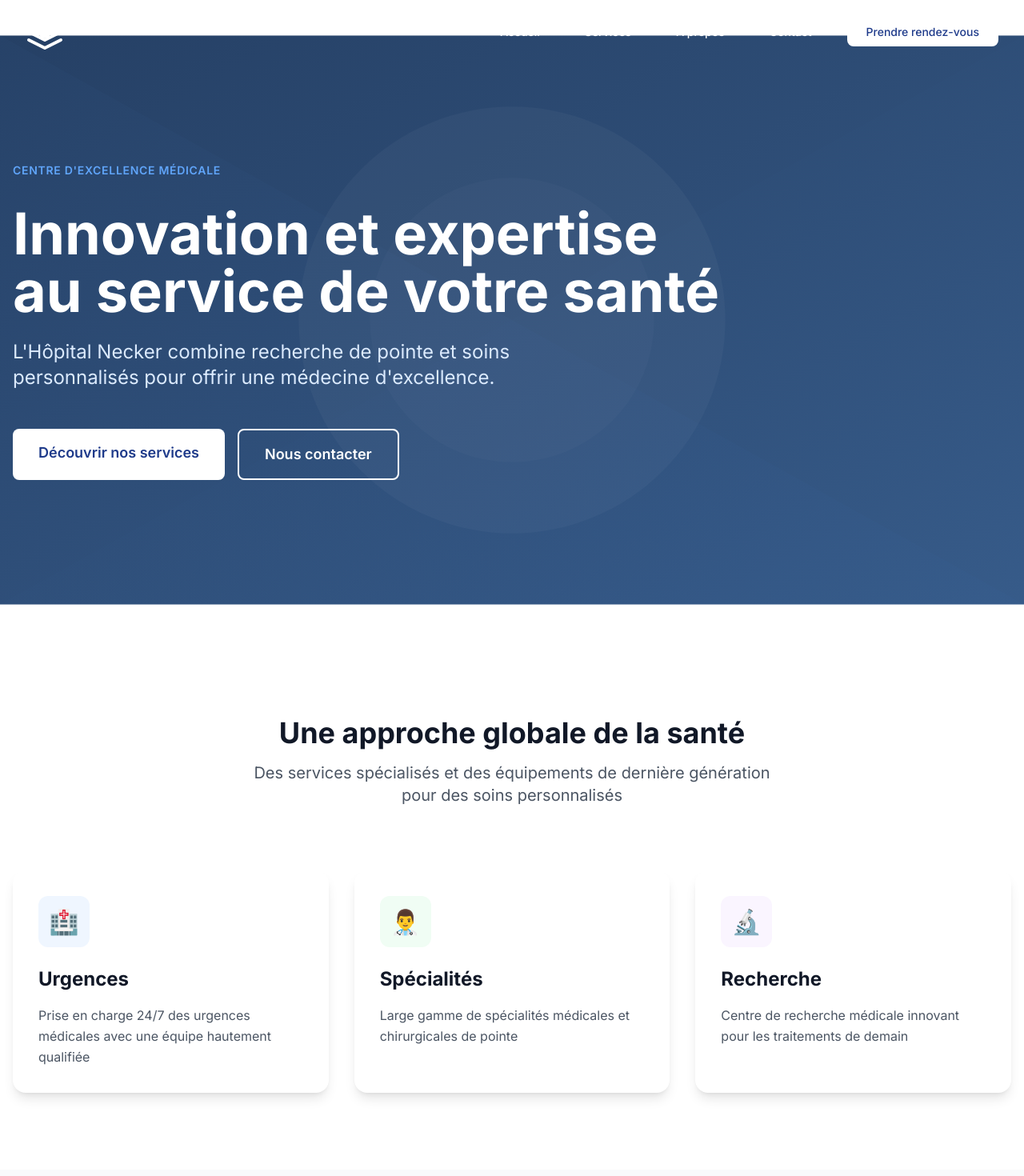
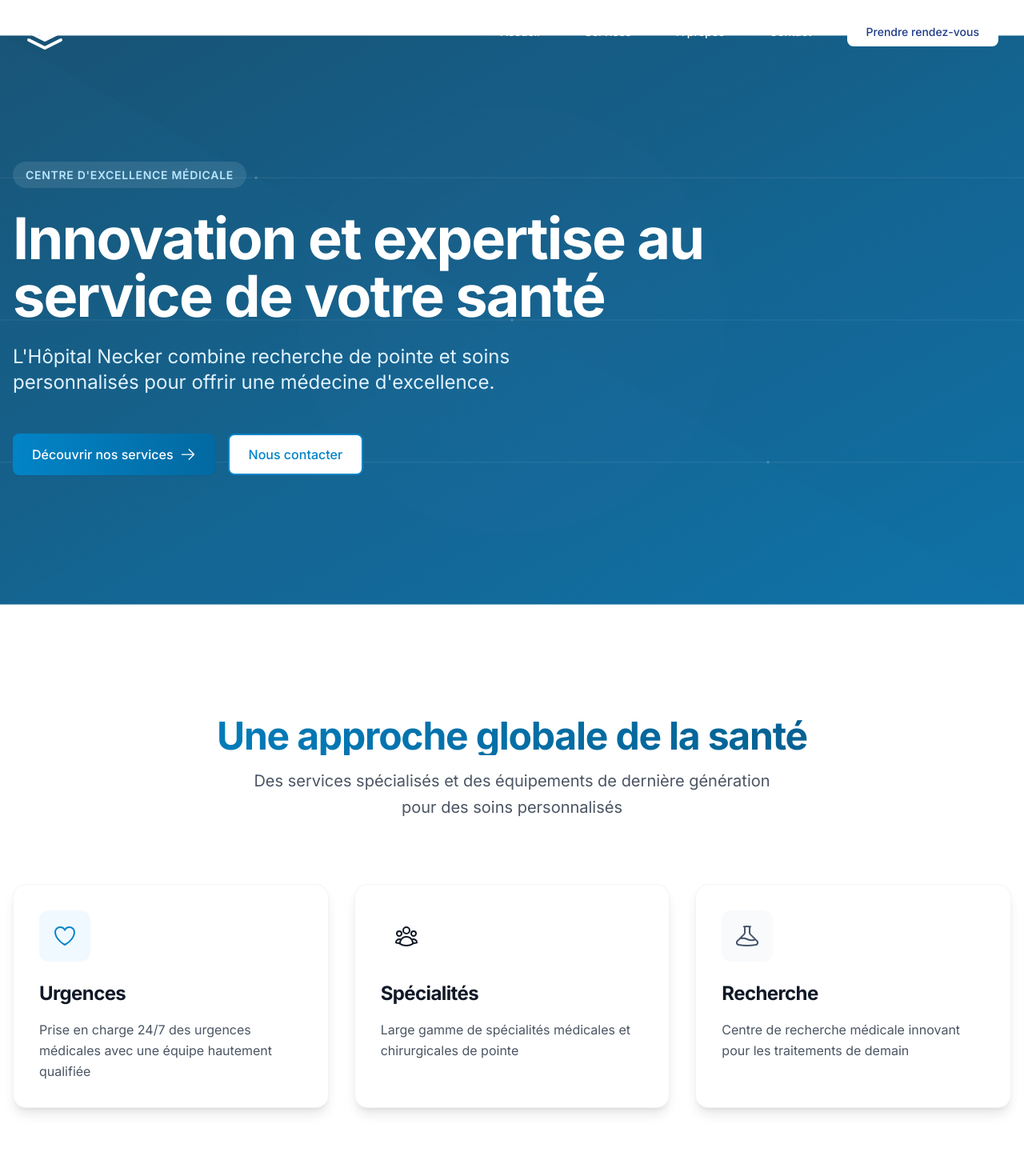
Before and after one commit to ZKR-NVS/CIC---Hopital-necker, a Next.js app: page / in a window 1280 px wide. Shown: the top 1470 px of the page at 80% size. Built offline with nearby package versions, Linux system fonts and the light colour scheme.

Commit message:
feat: refonte complète du design avec un style plus moderne et professionnel

```diff
--- a/src/app/globals.css
+++ b/src/app/globals.css
@@ -10,41 +10,53 @@
   body {
     @apply text-gray-900 bg-white;
   }
+
+  h1, h2, h3, h4, h5, h6 {
+    @apply font-bold tracking-tight;
+  }
 }
 
 @layer components {
   .btn {
-    @apply px-6 py-3 rounded-lg font-medium transition-all duration-200;
+    @apply px-6 py-3 rounded-lg font-medium transition-all duration-300 shadow-sm;
   }
 
   .btn-primary {
-    @apply bg-blue-900 text-white hover:bg-blue-800 hover:scale-105;
+    @apply bg-gradient-to-r from-primary-600 to-primary-700 text-white hover:from-primary-700 hover:to-primary-800 hover:scale-105 hover:shadow-md;
   }
 
   .btn-secondary {
-    @apply bg-white text-blue-900 border-2 border-blue-900 hover:bg-blue-50;
+    @apply bg-white text-primary-600 border-2 border-primary-600 hover:bg-primary-50 hover:scale-105 hover:shadow-md;
   }
 
   .section-title {
-    @apply text-4xl font-bold text-gray-900 mb-4;
+    @apply text-4xl md:text-5xl font-bold text-gray-900 mb-4 bg-clip-text text-transparent bg-gradient-to-r from-primary-600 to-primary-800;
   }
 
   .section-subtitle {
-    @apply text-xl text-gray-600 max-w-2xl mx-auto;
+    @apply text-xl text-gray-600 max-w-2xl mx-auto leading-relaxed;
   }
 
   .card {
-    @apply bg-white rounded-2xl shadow-lg hover:shadow-xl transition-all duration-200 hover:-translate-y-1;
+    @apply bg-white rounded-2xl shadow-lg hover:shadow-xl transition-all duration-300 hover:-translate-y-1 border border-gray-100;
   }
 
   .input-field {
-    @apply w-full px-4 py-2 border border-gray-300 rounded-lg focus:ring-2 focus:ring-blue-500 focus:border-transparent;
+    @apply w-full px-4 py-3 border border-gray-300 rounded-lg focus:ring-2 focus:ring-primary-500 focus:border-transparent transition-all duration-200;
+  }
+
+  .nav-link {
+    @apply text-gray-600 hover:text-primary-600 transition-colors duration-200 font-medium;
   }
 }
 
 @layer utilities {
   .text-balance {
     text-wrap: balance;
+  }
+
+  .text-gradient {
+    @apply bg-clip-text text-transparent bg-gradient-to-r from-primary-600 to-primary-800;
   }
 }
 
@@ -55,6 +67,10 @@
 
 .animate-slide-up {
   animation: slideUp 0.5s ease-out;
+}
+
+.animate-float {
+  animation: float 6s ease-in-out infinite;
 }
 
 @keyframes fadeIn {
@@ -74,6 +90,15 @@
   to {
     transform: translateY(0);
     opacity: 1;
+  }
+}
+
+@keyframes float {
+  0%, 100% {
+    transform: translateY(0);
+  }
+  50% {
+    transform: translateY(-20px);
   }
 }
 
@@ -98,11 +123,6 @@
 /* Effets de survol */
 .hover-lift {
   @apply transition-transform duration-300 hover:-translate-y-1;
-}
-
-/* Styles de texte */
-.text-gradient {
-  @apply bg-clip-text text-transparent bg-gradient-to-r from-blue-600 to-blue-800;
 }
 
 /* Styles de conteneur */
@@ -143,7 +163,7 @@
 }
 
 .badge-primary {
-  @apply bg-blue-100 text-blue-800;
+  @apply bg-primary-100 text-primary-800;
 }
 
 .badge-success {
--- a/src/app/page.tsx
+++ b/src/app/page.tsx
@@ -3,11 +3,12 @@
 import { motion } from 'framer-motion';
 import Link from 'next/link';
 import dynamic from 'next/dynamic';
+import { ArrowRightIcon, HeartIcon, UserGroupIcon, BeakerIcon } from '@heroicons/react/24/outline';
 
 const HeroBackground = dynamic(() => import('@/components/icons/HeroBackground'), {
   ssr: false,
   loading: () => (
-    <div className="absolute inset-0 bg-gradient-to-br from-blue-900 to-blue-800" />
+    <div className="absolute inset-0 bg-gradient-to-br from-primary-900 to-primary-800" />
   ),
 });
 
@@ -41,7 +42,7 @@
             className="max-w-4xl"
           >
             <motion.div variants={fadeInUp} className="mb-8">
-              <span className="text-blue-400 font-semibold tracking-wider uppercase text-sm">
+              <span className="text-primary-200 font-semibold tracking-wider uppercase text-sm bg-white/10 px-4 py-2 rounded-full">
                 Centre d'excellence médicale
               </span>
             </motion.div>
@@ -53,20 +54,21 @@
             </motion.h1>
             <motion.p
               variants={fadeInUp}
-              className="text-xl md:text-2xl text-blue-100 mb-12 max-w-2xl"
+              className="text-xl md:text-2xl text-primary-100 mb-12 max-w-2xl"
             >
               L'Hôpital Necker combine recherche de pointe et soins personnalisés pour offrir une médecine d'excellence.
             </motion.p>
             <motion.div variants={fadeInUp} className="flex flex-wrap gap-4">
               <Link
                 href="/services"
-                className="bg-white text-blue-900 px-8 py-4 rounded-lg text-lg font-semibold hover:bg-blue-50 transition-all transform hover:scale-105"
+                className="btn btn-primary flex items-center gap-2"
               >
                 Découvrir nos services
+                <ArrowRightIcon className="w-5 h-5" />
               </Link>
               <Link
                 href="/contact"
-                className="bg-transparent border-2 border-white text-white px-8 py-4 rounded-lg text-lg font-semibold hover:bg-white/10 transition-all"
+                className="btn btn-secondary"
               >
                 Nous contacter
               </Link>
@@ -85,10 +87,10 @@
             viewport={{ once: true }}
             className="text-center mb-20"
           >
-            <h2 className="text-4xl font-bold text-gray-900 mb-4">
+            <h2 className="section-title">
               Une approche globale de la santé
             </h2>
-            <p className="text-xl text-gray-600 max-w-2xl mx-auto">
+            <p className="section-subtitle">
               Des services spécialisés et des équipements de dernière génération pour des soins personnalisés
             </p>
           </motion.div>
@@ -98,20 +100,20 @@
               {
                 title: 'Urgences',
                 description: 'Prise en charge 24/7 des urgences médicales avec une équipe hautement qualifiée',
-                icon: '🏥',
-                color: 'bg-blue-50 text-blue-600',
+                icon: HeartIcon,
+                color: 'bg-primary-50 text-primary-600',
               },
               {
                 title: 'Spécialités',
                 description: 'Large gamme de spécialités médicales et chirurgicales de pointe',
-                icon: '👨‍⚕️',
-                color: 'bg-green-50 text-green-600',
+                icon: UserGroupIcon,
+                color: 'bg-accent-50 text-accent-600',
               },
               {
                 title: 'Recherche',
                 description: 'Centre de recherche médicale innovant pour les traitements de demain',
-                icon: '🔬',
-                color: 'bg-purple-50 text-purple-600',
+                icon: BeakerIcon,
+                color: 'bg-secondary-50 text-secondary-600',
               },
             ].map((service, index) => (
               <motion.div
@@ -120,10 +122,10 @@
                 whileInView={{ opacity: 1, y: 0 }}
                 transition={{ duration: 0.5, delay: index * 0.1 }}
                 viewport={{ once: true }}
-                className="bg-white p-8 rounded-2xl shadow-lg hover:shadow-xl transition-all transform hover:-translate-y-1"
+                className="card p-8"
               >
-                <div className={`${service.color} w-16 h-16 rounded-xl flex items-center justify-center text-3xl mb-6`}>
-                  {service.icon}
+                <div className={`${service.color} w-16 h-16 rounded-xl flex items-center justify-center mb-6`}>
+                  <service.icon className="w-8 h-8" />
                 </div>
                 <h3 className="text-2xl font-bold text-gray-900 mb-4">
                   {service.title}
@@ -138,7 +140,7 @@
       </section>
 
       {/* Contact Section */}
-      <section className="py-24 bg-gray-50">
+      <section className="py-24 bg-gradient-to-br from-primary-50 to-primary-100">
         <div className="container mx-auto px-4">
           <motion.div
             initial={{ opacity: 0, y: 20 }}
@@ -147,17 +149,18 @@
             viewport={{ once: true }}
             className="max-w-3xl mx-auto text-center"
           >
-            <h2 className="text-4xl font-bold text-gray-900 mb-6">
+            <h2 className="section-title">
               Une équipe à votre écoute
             </h2>
-            <p className="text-xl text-gray-600 mb-12">
+            <p className="section-subtitle mb-12">
               Notre équipe médicale et administrative est à votre disposition pour répondre à toutes vos questions et vous accompagner dans votre parcours de soins.
             </p>
             <Link
               href="/contact"
-              className="inline-block bg-blue-900 text-white px-12 py-4 rounded-lg text-lg font-semibold hover:bg-blue-800 transition-all transform hover:scale-105"
+              className="btn btn-primary flex items-center gap-2 mx-auto w-fit"
             >
               Prendre rendez-vous
+              <ArrowRightIcon className="w-5 h-5" />
             </Link>
           </motion.div>
         </div>
--- a/src/components/icons/HeroBackground.tsx
+++ b/src/components/icons/HeroBackground.tsx
@@ -9,15 +9,23 @@
   >
     <defs>
       <linearGradient id="gradient" x1="0%" y1="0%" x2="100%" y2="100%">
-        <stop offset="0%" style={{ stopColor: '#1a365d', stopOpacity: 0.95 }} />
-        <stop offset="100%" style={{ stopColor: '#2c5282', stopOpacity: 0.95 }} />
+        <stop offset="0%" style={{ stopColor: '#0c4a6e', stopOpacity: 0.95 }} />
+        <stop offset="100%" style={{ stopColor: '#0369a1', stopOpacity: 0.95 }} />
       </linearGradient>
       <linearGradient id="accent" x1="0%" y1="0%" x2="100%" y2="100%">
-        <stop offset="0%" style={{ stopColor: '#60a5fa', stopOpacity: 0.2 }} />
-        <stop offset="100%" style={{ stopColor: '#3b82f6', stopOpacity: 0.2 }} />
+        <stop offset="0%" style={{ stopColor: '#38bdf8', stopOpacity: 0.2 }} />
+        <stop offset="100%" style={{ stopColor: '#0ea5e9', stopOpacity: 0.2 }} />
+      </linearGradient>
+      <linearGradient id="highlight" x1="0%" y1="0%" x2="100%" y2="100%">
+        <stop offset="0%" style={{ stopColor: '#f0abfc', stopOpacity: 0.1 }} />
+        <stop offset="100%" style={{ stopColor: '#e879f9', stopOpacity: 0.1 }} />
       </linearGradient>
     </defs>
+
+    {/* Fond principal */}
     <rect width="100%" height="100%" fill="url(#gradient)" />
+
+    {/* Formes géométriques */}
     <path
       d="M0 0L1440 800H0V0Z"
       fill="url(#accent)"
@@ -28,8 +36,35 @@
       fill="url(#accent)"
       fillOpacity="0.05"
     />
-    <circle cx="720" cy="400" r="300" fill="white" fillOpacity="0.03" />
-    <circle cx="720" cy="400" r="200" fill="white" fillOpacity="0.02" />
+
+    {/* Cercles décoratifs */}
+    <circle cx="720" cy="400" r="300" fill="url(#highlight)" fillOpacity="0.1" />
+    <circle cx="720" cy="400" r="200" fill="url(#highlight)" fillOpacity="0.05" />
+
+    {/* Lignes décoratives */}
+    <path
+      d="M0 200L1440 200"
+      stroke="white"
+      strokeOpacity="0.1"
+      strokeWidth="1"
+    />
+    <path
+      d="M0 400L1440 400"
+      stroke="white"
+      strokeOpacity="0.1"
+      strokeWidth="1"
+    />
+    <path
+      d="M0 600L1440 600"
+      stroke="white"
+      strokeOpacity="0.1"
+      strokeWidth="1"
+    />
+
+    {/* Points décoratifs */}
+    <circle cx="360" cy="200" r="2" fill="white" fillOpacity="0.2" />
+    <circle cx="720" cy="400" r="2" fill="white" fillOpacity="0.2" />
+    <circle cx="1080" cy="600" r="2" fill="white" fillOpacity="0.2" />
   </svg>
 );
 
```
